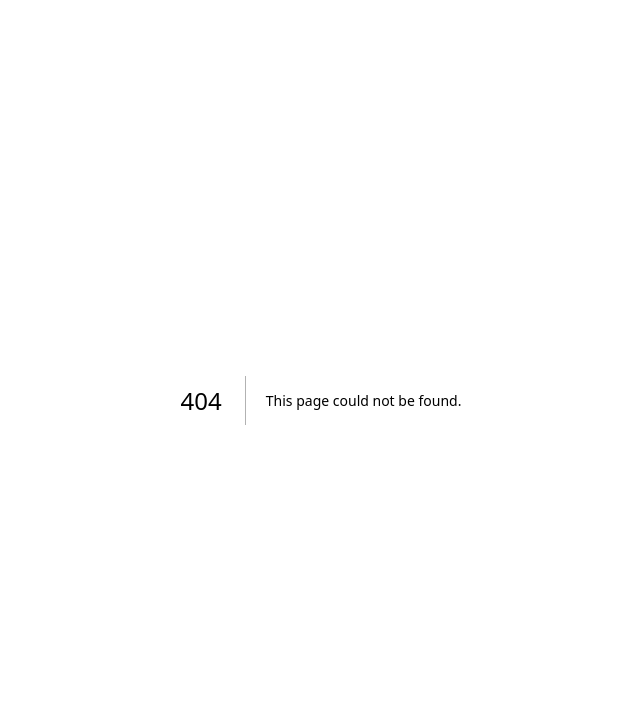
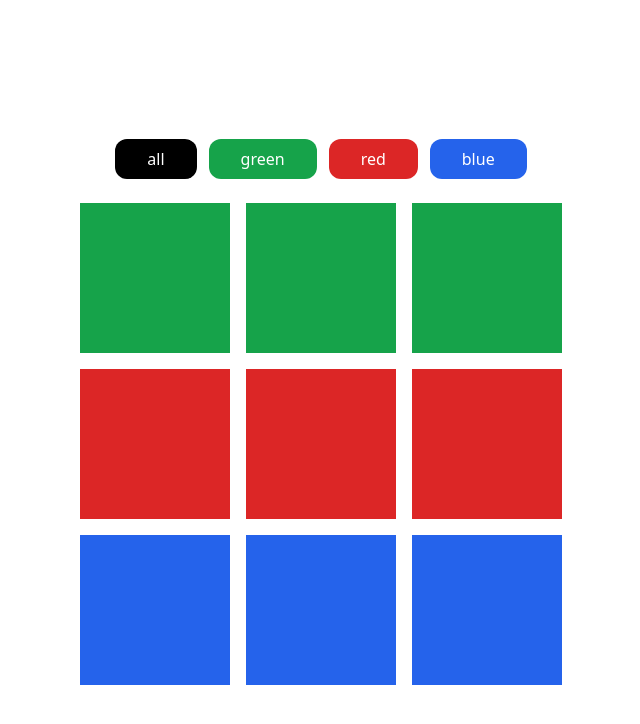
Before and after one commit to Ashish-yadav123/next-practice, a Next.js app: page /components/Filterjs in a window 1280 px wide. Before the commit this address had no page. Shown: the top 724 px of the page, without its empty margins (319-959 px from the left). Built offline with nearby package versions, Linux system fonts and the light colour scheme.

Commit message:
filter.js and categry in progress

```diff
--- /dev/null
+++ b/pages/components/CatergySelect.jsx
@@ -0,0 +1,41 @@
+import React from "react";
+
+const CategorySelect = () => {
+  const categories = [
+    {
+      name: "chair-size",
+      sizes: [100, 200, 300, 400],
+    },
+    {
+      name: "table-size",
+      sizes: [100, 200, 300, 400, 500],
+    },
+    {
+      name: "bed-sheet-cover",
+      sizes: [600, 700, 800],
+    },
+  ];
+  return (
+    <div className="h-screen flex flex-col justify-center items-center">
+      <div className="flex flex-col justify-center items-center gap-4">
+        {categories.map((obj, index) => (
+          <div key={index}>
+            <h2 className="text-black text-3xl text-center pb-4">{obj.name}</h2>
+            <div className="w-[500px] h-[100px] bg-green-700 rounded-xl flex items-center justify-between px-3">
+              {obj.sizes.map((val, i) => (
+                <button
+                  key={i}
+                  className="px-5 py-2 text-white bg-red-600 rounded-xl"
+                >
+                  {val} {/* Displaying each size separately */}
+                </button>
+              ))}
+            </div>
+          </div>
+        ))}
+      </div>
+    </div>
+  );
+};
+
+export default CategorySelect;
--- /dev/null
+++ b/pages/components/Filterjs.jsx
@@ -0,0 +1,56 @@
+import React, { useEffect, useState } from "react";
+
+const Filterjs = () => {
+  const filterbtn = [
+    { btnnn: "all" },
+    { btnnn: "green" },
+    { btnnn: "red" },
+    { btnnn: "blue" },
+  ];
+
+  const [filterData, setFilterData] = useState("");
+
+  //   useEffect = {
+  //     setFilterDat(filterData)
+  //   };
+  return (
+    <div className="h-screen flex flex-col justify-center items-center">
+      <div className="flex items-center gap-3 my-6">
+        {filterbtn.map((obj, index) => {
+          return (
+            <button
+              onClick={() => setFilterData()}
+              key={index}
+              className={`bg-black px-8 py-2 text-white rounded-xl ${
+                index === 1 ? "!bg-green-600" : ""
+              }${index === 2 ? "!bg-red-600" : ""}${
+                index === 3 ? "!bg-blue-600" : ""
+              }`}
+            >
+              {obj.btnnn}
+            </button>
+          );
+        })}
+      </div>
+      <div className="flex flex-col items-center justify-center gap-4">
+        <div className="flex items-center gap-4 green_box">
+          <div className="w-[150px] h-[150px] bg-green-600"></div>
+          <div className="w-[150px] h-[150px] bg-green-600"></div>
+          <div className="w-[150px] h-[150px] bg-green-600"></div>
+        </div>
+        <div className="flex items-center gap-4 red_box">
+          <div className="w-[150px] h-[150px] bg-red-600"></div>
+          <div className="w-[150px] h-[150px] bg-red-600"></div>
+          <div className="w-[150px] h-[150px] bg-red-600"></div>
+        </div>
+        <div className="flex items-center gap-4 blue_box">
+          <div className="w-[150px] h-[150px] bg-blue-600"></div>
+          <div className="w-[150px] h-[150px] bg-blue-600"></div>
+          <div className="w-[150px] h-[150px] bg-blue-600"></div>
+        </div>
+      </div>
+    </div>
+  );
+};
+
+export default Filterjs;
--- a/pages/index.js
+++ b/pages/index.js
@@ -1,13 +1,14 @@
-import Image from "next/image";
 import { Inter } from "next/font/google";
 import BoxWidth from "./components/BoxWidth";
-
-const inter = Inter({ subsets: ["latin"] });
+import Filterjs from "./components/Filterjs";
+import CatergySelect from "./components/CatergySelect";
 
 export default function Home() {
   return (
     <>
-      <BoxWidth />
+      {/* <BoxWidth /> */}
+      {/* <Filterjs /> */}
+      <CatergySelect />
     </>
   );
 }
```
Also changed, not shown: package.json (+5 -4 lines), 1 other file (tests, documents, lock files or other folders).
